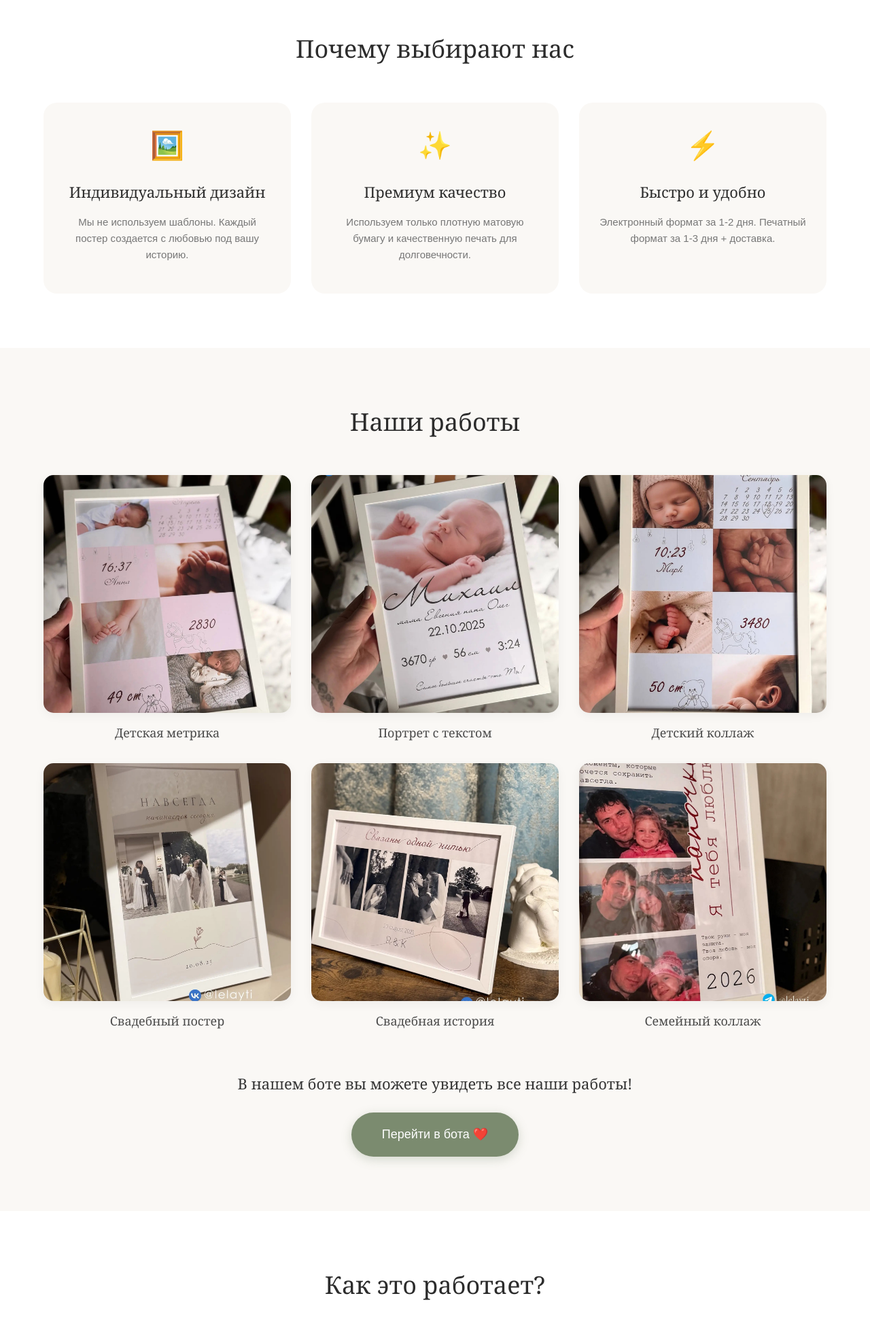
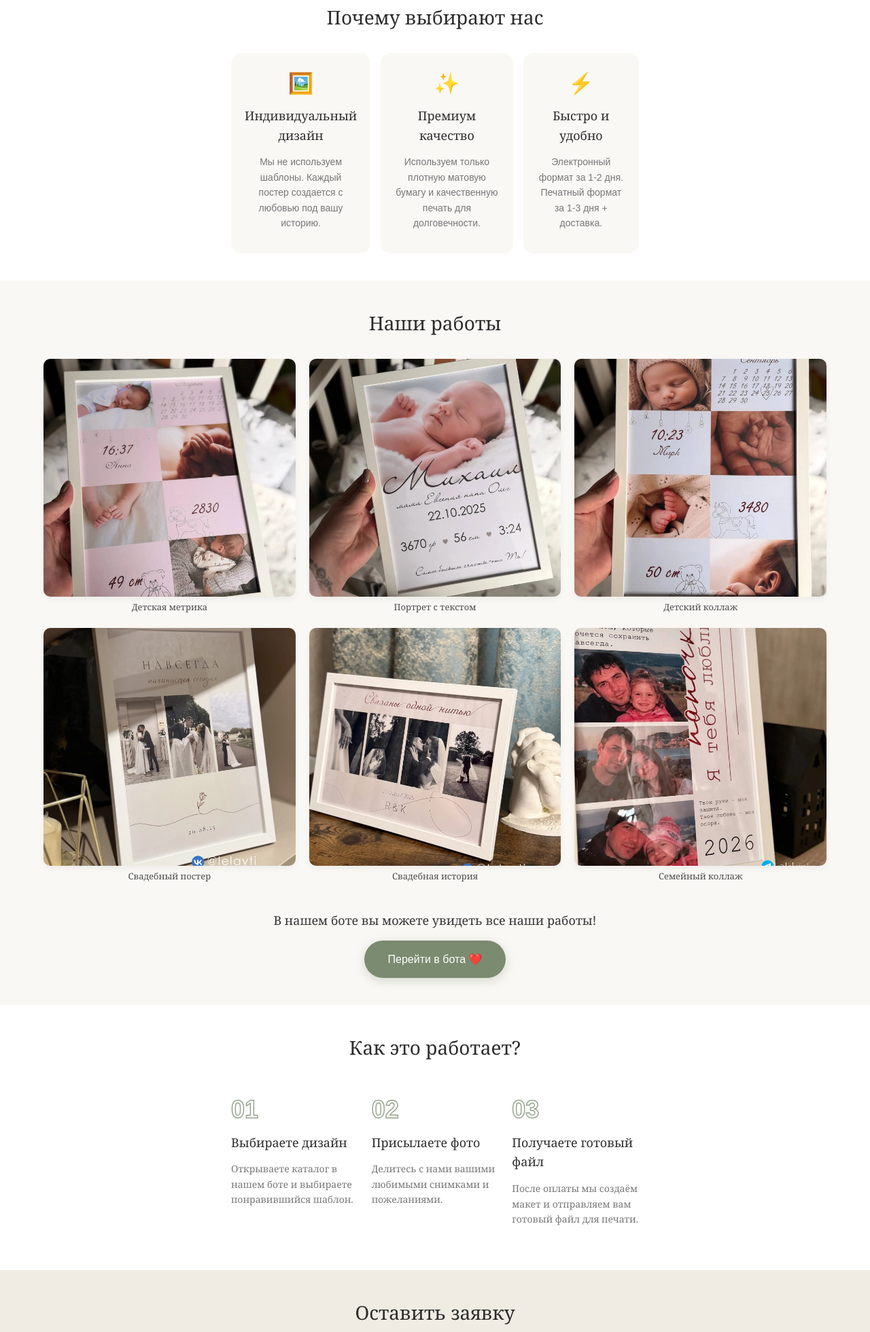
Before and after one commit to achigrin2611-prog/bot, a plain HTML site: page lelayti_site/index.html in a window 1280 px wide. Shown: the part 837-2797 px from the top of the page at 68% size. Drawn offline with Linux system fonts and the light colour scheme; a script that the page names is missing; files whose address does not match are found by name.

Commit message:
Добавил Mini App и адаптивный дизайн

```diff
--- a/lelayti_site/index.html
+++ b/lelayti_site/index.html
@@ -2,7 +2,7 @@
 <html lang="ru">
 <head>
     <meta charset="UTF-8">
-    <meta name="viewport" content="width=device-width, initial-scale=1.0">
+    <meta name="viewport" content="width=device-width, initial-scale=1.0, maximum-scale=1.0, user-scalable=no">
     <title>Lelayti — Храню ваши воспоминания</title>
     <!-- Иконка сайта (favicon) -->
     <link rel="icon" href="logo.jpg" type="image/jpeg">
@@ -19,6 +19,7 @@
             color: #333;
             line-height: 1.6;
             scroll-behavior: smooth;
+            -webkit-font-smoothing: antialiased;
         }
 
         h1, h2, h3 {
@@ -29,12 +30,12 @@
 
         a { text-decoration: none; color: inherit; }
 
-        /* Шапка */
+        /* Шапка (адаптивная) */
         header {
             display: flex;
             justify-content: space-between;
             align-items: center;
-            padding: 20px 5%;
+            padding: 15px 5%;
             background-color: rgba(250, 248, 245, 0.95);
             position: fixed;
             width: 100%;
@@ -46,50 +47,45 @@
         }
 
         .logo {
-            font-size: 28px;
-            letter-spacing: 3px;
+            font-size: 24px;
+            letter-spacing: 2px;
             text-transform: lowercase;
             color: #4a4a4a;
         }
 
         .header-btn {
             font-family: Arial, sans-serif;
-            font-size: 14px;
-            padding: 10px 20px;
+            font-size: 13px;
+            padding: 8px 15px;
             border: 1px solid #7b8b6f;
             color: #7b8b6f;
             border-radius: 30px;
             transition: all 0.4s ease;
         }
 
-        .header-btn:hover {
-            background-color: #7b8b6f;
-            color: white;
-            box-shadow: 0 4px 10px rgba(123, 139, 111, 0.3);
-        }
-
-        /* Главный экран */
+        /* Главный экран (адаптивный) */
         .hero {
-            height: 100vh;
+            min-height: 100vh;
             display: flex;
             align-items: center;
             justify-content: center;
             text-align: center;
-            padding: 0 20px;
+            padding: 80px 20px 40px; /* Отступ сверху под шапку */
             background: linear-gradient(rgba(250, 248, 245, 0.7), rgba(250, 248, 245, 0.85)), url('https://images.unsplash.com/photo-1513519245088-0e12902e5a38?q=80&w=2070&auto=format&fit=crop') center/cover no-repeat;
+            box-sizing: border-box;
         }
 
         .hero h1 {
-            font-size: 52px;
-            margin-bottom: 20px;
+            font-size: 38px;
+            margin-bottom: 15px;
             letter-spacing: 1px;
             line-height: 1.2;
             text-shadow: 2px 2px 10px rgba(255, 255, 255, 0.9);
         }
 
         .hero p {
-            font-size: 22px;
-            margin-bottom: 40px;
+            font-size: 18px;
+            margin-bottom: 30px;
             color: #444;
             max-width: 600px;
             margin-left: auto;
@@ -99,11 +95,11 @@
 
         .btn {
             display: inline-block;
-            padding: 18px 45px;
+            padding: 15px 35px;
             background-color: #7b8b6f;
             color: white;
             border-radius: 40px;
-            font-size: 18px;
+            font-size: 16px;
             transition: all 0.3s ease;
             font-family: Arial, sans-serif;
             box-shadow: 0 4px 15px rgba(123, 139, 111, 0.3);
@@ -111,79 +107,64 @@
             border: none;
         }
 
-        .btn:hover {
-            background-color: #5a664f;
-            transform: translateY(-3px);
-            box-shadow: 0 8px 20px rgba(123, 139, 111, 0.4);
-        }
-
         /* Блок Преимуществ */
         .features {
-            padding: 80px 5%;
+            padding: 40px 5%;
             text-align: center;
             background-color: #fff;
         }
 
         .features h2 {
-            font-size: 36px;
-            margin-bottom: 50px;
+            font-size: 28px;
+            margin-bottom: 30px;
         }
 
         .features-grid {
             display: flex;
-            justify-content: center;
-            gap: 30px;
-            flex-wrap: wrap;
-            max-width: 1200px;
+            flex-direction: column;
+            gap: 15px;
+            max-width: 600px;
             margin: 0 auto;
         }
 
         .feature-item {
-            flex: 1;
-            min-width: 250px;
-            padding: 30px;
+            padding: 20px;
             background-color: #faf8f5;
-            border-radius: 20px;
-            transition: transform 0.3s, box-shadow 0.3s;
-        }
-
-        .feature-item:hover {
-            transform: translateY(-5px);
-            box-shadow: 0 10px 25px rgba(0,0,0,0.05);
+            border-radius: 15px;
         }
 
         .feature-icon {
-            font-size: 40px;
-            margin-bottom: 20px;
+            font-size: 30px;
+            margin-bottom: 10px;
         }
 
         .feature-item h3 {
-            font-size: 22px;
-            margin-bottom: 15px;
+            font-size: 18px;
+            margin-bottom: 10px;
         }
 
         .feature-item p {
             color: #777;
             font-family: Arial, sans-serif;
-            font-size: 15px;
+            font-size: 14px;
         }
 
         /* Галерея */
         .gallery {
-            padding: 80px 5%;
+            padding: 40px 5%;
             background-color: #faf8f5;
             text-align: center;
         }
 
         .gallery h2 {
-            font-size: 36px;
-            margin-bottom: 50px;
+            font-size: 28px;
+            margin-bottom: 30px;
         }
 
         .grid {
             display: grid;
-            grid-template-columns: repeat(auto-fit, minmax(300px, 1fr));
-            gap: 30px;
+            grid-template-columns: repeat(2, 1fr); /* Две колонки на мобильном */
+            gap: 10px;
             max-width: 1200px;
             margin: 0 auto;
         }
@@ -196,112 +177,94 @@
 
         .gallery-img {
             width: 100%;
-            height: 350px;
+            height: 180px; /* Уменьшили высоту для мобилок */
             object-fit: cover;
-            border-radius: 15px;
-            box-shadow: 0 4px 15px rgba(0,0,0,0.05);
-            transition: transform 0.4s ease, box-shadow 0.4s ease;
-        }
-
-        .gallery-img:hover {
-            transform: translateY(-8px);
-            box-shadow: 0 12px 25px rgba(0,0,0,0.1);
+            border-radius: 10px;
+            box-shadow: 0 4px 10px rgba(0,0,0,0.05);
         }
 
         .img-caption {
             font-family: 'Georgia', serif;
-            font-size: 18px;
+            font-size: 13px;
             color: #4a4a4a;
-            margin-top: 15px;
+            margin-top: 5px;
             margin-bottom: 0;
         }
 
         .gallery-cta {
-            margin-top: 60px;
+            margin-top: 40px;
             text-align: center;
         }
 
         .gallery-cta p {
-            font-size: 22px;
+            font-size: 18px;
             color: #333;
-            margin-bottom: 25px;
+            margin-bottom: 15px;
             font-family: 'Georgia', serif;
         }
 
         /* Блок "Как это работает" */
         .how-it-works {
-            padding: 80px 5%;
+            padding: 40px 5%;
             text-align: center;
             background-color: #fff;
         }
 
         .how-it-works h2 {
-            font-size: 36px;
-            margin-bottom: 50px;
+            font-size: 28px;
+            margin-bottom: 30px;
         }
 
         .steps {
             display: flex;
-            justify-content: center;
-            gap: 40px;
-            flex-wrap: wrap;
-            max-width: 1200px;
+            flex-direction: column;
+            gap: 20px;
+            max-width: 600px;
             margin: 0 auto;
         }
 
         .step {
-            flex: 1;
-            min-width: 250px;
-            max-width: 300px;
             text-align: left;
-            transition: transform 0.3s;
-        }
-
-        .step:hover {
-            transform: translateY(-5px);
+            padding: 10px 0;
         }
 
         .step-number {
-            font-size: 54px;
+            font-size: 36px;
             color: transparent;
             -webkit-text-stroke: 1.5px #7b8b6f;
-            margin-bottom: 10px;
+            margin-bottom: 5px;
             font-family: Arial, sans-serif;
             font-weight: bold;
-            opacity: 0.5;
-            transition: opacity 0.3s;
-        }
-
-        .step:hover .step-number {
-            opacity: 1;
+            opacity: 0.8;
         }
 
         .step h3 {
-            font-size: 22px;
-            margin-bottom: 10px;
+            font-size: 18px;
+            margin-bottom: 5px;
         }
 
         .step p {
             color: #777;
-            font-size: 16px;
+            font-size: 14px;
         }
 
         /* Блок формы заказа */
         .order-section {
-            padding: 80px 5%;
+            padding: 40px 5%;
             background-color: #f0ece4;
             text-align: center;
         }
 
         .order-section h2 {
-            font-size: 36px;
-            margin-bottom: 20px;
+            font-size: 28px;
+            margin-bottom: 15px;
         }
 
         .order-section p {
             color: #555;
-            margin-bottom: 40px;
+            margin-bottom: 25px;
             font-family: Arial, sans-serif;
+            font-size: 14px;
         }
 
         .order-form {
@@ -311,48 +274,52 @@
         }
 
         .form-group {
-            margin-bottom: 20px;
+            margin-bottom: 15px;
         }
 
         .form-group label {
             display: block;
-            margin-bottom: 8px;
+            margin-bottom: 5px;
             font-family: Arial, sans-serif;
-            font-size: 14px;
+            font-size: 13px;
             color: #4a4a4a;
         }
 
         .form-group input, .form-group textarea {
             width: 100%;
-            padding: 12px 15px;
+            padding: 12px;
             border: 1px solid #ccc;
             border-radius: 8px;
             font-family: Arial, sans-serif;
-            font-size: 16px;
+            font-size: 16px; /* Чтобы не было зума на iOS */
             box-sizing: border-box;
             background-color: #fff;
-            transition: border-color 0.3s, box-shadow 0.3s;
         }
 
         .form-group textarea {
             resize: vertical;
-            height: 100px;
-        }
-
-        .form-group input:focus, .form-group textarea:focus {
-            outline: none;
-            border-color: #7b8b6f;
-            box-shadow: 0 0 0 4px rgba(123, 139, 111, 0.15);
+            height: 80px;
         }
 
         /* Подвал */
         footer {
             text-align: center;
-            padding: 40px;
+            padding: 30px;
             background-color: #faf8f5;
             color: #888;
-            font-size: 14px;
+            font-size: 12px;
             font-family: Arial, sans-serif;
+        }
+
+        /* Адаптация под большие экраны (компьютеры) */
+        @media (min-width: 768px) {
+            .hero h1 { font-size: 52px; }
+            .hero p { font-size: 22px; }
+            .features-grid { flex-direction: row; }
+            .grid { grid-template-columns: repeat(auto-fit, minmax(300px, 1fr)); gap: 20px; }
+            .gallery-img { height: 350px; }
+            .steps { flex-direction: row; }
+            .step { flex: 1; }
         }
     </style>
 </head>
```
